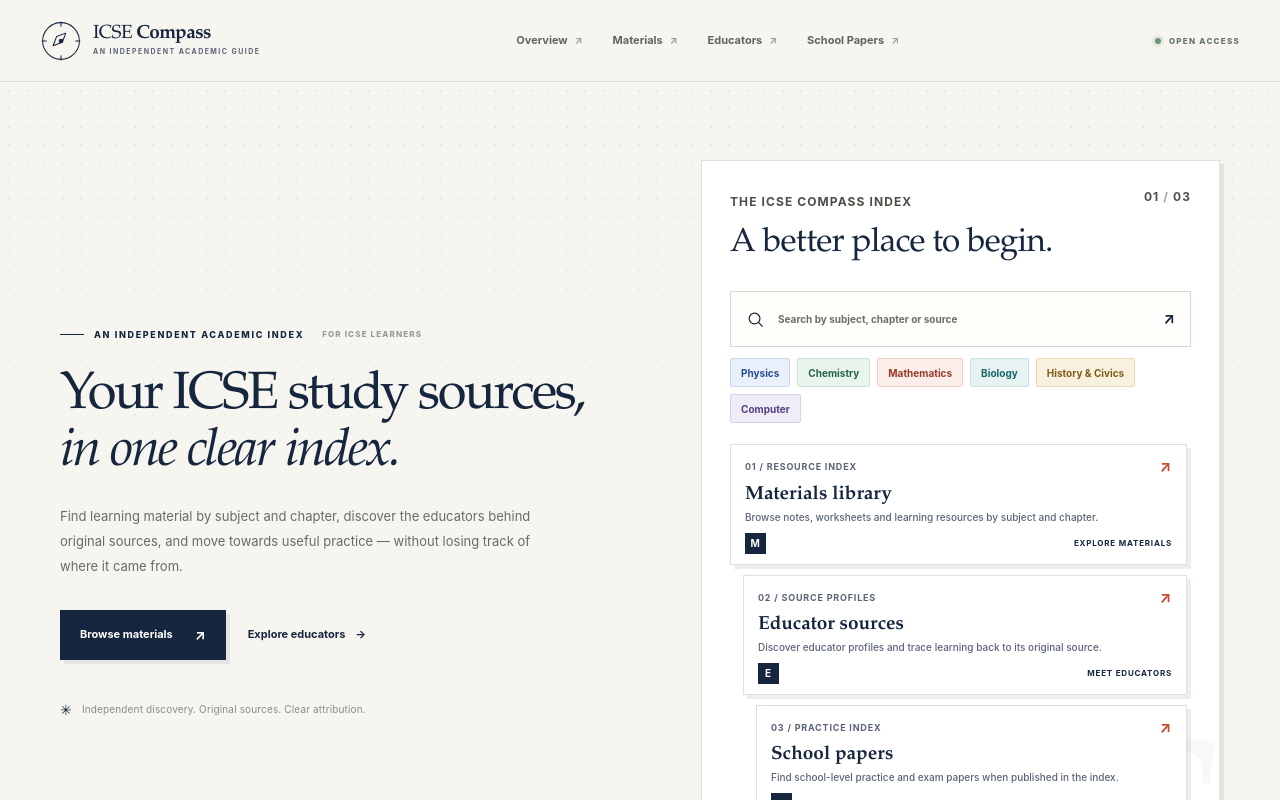
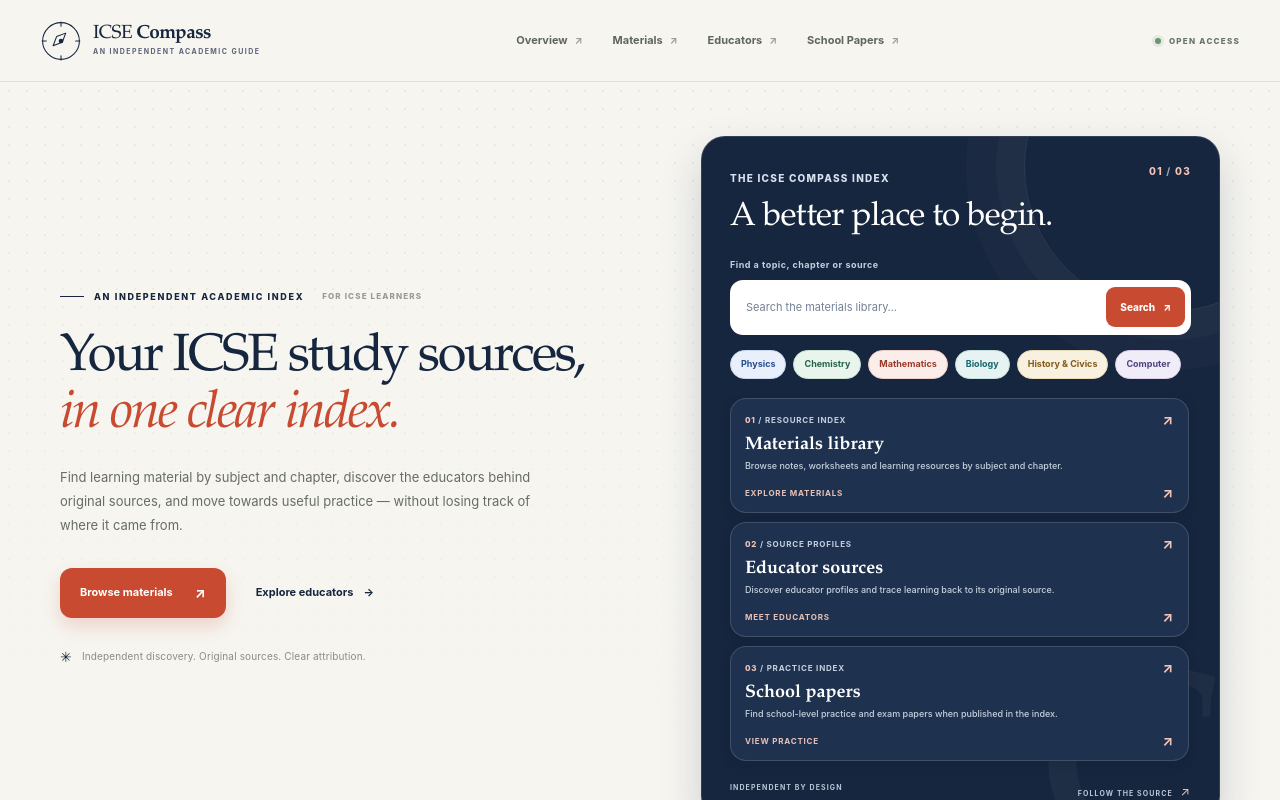
Before and after one commit to icse-cbse-10-12/icse-compass, a SvelteKit app: page / in a window 1280 px wide. Shown: the top 800 px of the page. Built offline with nearby package versions, Linux system fonts and the light colour scheme.

Commit message:
fix: give homepage a navy command card and terracotta search

```diff
--- a/src/routes/+page.svelte
+++ b/src/routes/+page.svelte
@@ -1,5 +1,20 @@
 <script lang="ts">
+  import { goto } from '$app/navigation';
   import { siteBase } from '#lib/site.ts';
+
+  let searchQuery = $state('');
+
+  const indexCards = [
+    { num: '01', label: 'RESOURCE INDEX', title: 'Materials library', desc: 'Browse notes, worksheets and learning resources by subject and chapter.', cta: 'EXPLORE MATERIALS', href: `${siteBase}/materials/` },
+    { num: '02', label: 'SOURCE PROFILES', title: 'Educator sources', desc: 'Discover educator profiles and trace learning back to its original source.', cta: 'MEET EDUCATORS', href: `${siteBase}/creators/` },
+    { num: '03', label: 'PRACTICE INDEX', title: 'School papers', desc: 'Find school-level practice and exam papers when published in the index.', cta: 'VIEW PRACTICE', href: `${siteBase}/school-papers/` }
+  ];
+
+  function handleSearch(event: SubmitEvent) {
+    event.preventDefault();
+    const query = searchQuery.trim();
+    void goto(query ? `${siteBase}/materials/?q=${encodeURIComponent(query)}` : `${siteBase}/materials/`);
+  }
 </script>
 
 <svelte:head>
@@ -18,7 +33,7 @@
       <h1 id="home-title">Your ICSE study sources,<br /><em>in one clear index.</em></h1>
       <p class="hero-description">Find learning material by subject and chapter, discover the educators behind original sources, and move towards useful practice — without losing track of where it came from.</p>
       <div class="hero-actions">
-        <a class="button button-primary" href="{siteBase}/materials/">Browse materials <span aria-hidden="true">↗</span></a>
+        <a class="button button-primary home-primary" href="{siteBase}/materials/">Browse materials <span aria-hidden="true">↗</span></a>
         <a class="text-action" href="{siteBase}/creators/">Explore educators <span aria-hidden="true">→</span></a>
       </div>
       <div class="hero-footnote"><span class="footnote-mark" aria-hidden="true">✳</span> Independent discovery. Original sources. Clear attribution.</div>
@@ -33,40 +48,34 @@
         <span class="panel-edition">01 <i>/</i> 03</span>
       </div>
 
-      <a class="hero-search-link" href="{siteBase}/materials/" aria-label="Open Materials Library to search by subject, chapter or source">
-        <svg viewBox="0 0 24 24" fill="none" aria-hidden="true"><circle cx="10.8" cy="10.8" r="6.8" stroke="currentColor" stroke-width="1.5"/><path d="m16 16 4.5 4.5" stroke="currentColor" stroke-width="1.5" stroke-linecap="round"/></svg>
-        <span>Search by subject, chapter or source</span>
-        <span class="search-action" aria-hidden="true">↗</span>
-      </a>
+      <form class="hero-search-form" onsubmit={handleSearch}>
+        <label class="hero-search-label" for="homepage-search">Find a topic, chapter or source</label>
+        <div class="hero-search-field">
+          <input id="homepage-search" type="search" bind:value={searchQuery} placeholder="Search the materials library…" aria-label="Search by subject, chapter or source" />
+          <button type="submit">Search <span aria-hidden="true">↗</span></button>
+        </div>
+      </form>
 
       <nav class="subject-shortcuts" aria-label="Quick subject searches">
-        <a class="subject-physics" href="{siteBase}/materials/?q=Physics">Physics</a>
-        <a class="subject-chemistry" href="{siteBase}/materials/?q=Chemistry">Chemistry</a>
-        <a class="subject-mathematics" href="{siteBase}/materials/?q=Mathematics">Mathematics</a>
-        <a class="subject-biology" href="{siteBase}/materials/?q=Biology">Biology</a>
-        <a class="subject-history" href="{siteBase}/materials/?q=History%20%26%20Civics">History &amp; Civics</a>
-        <a class="subject-computer" href="{siteBase}/materials/?q=Computer">Computer</a>
+        <a class="subject-physics" href={`${siteBase}/materials/?q=Physics`}>Physics</a>
+        <a class="subject-chemistry" href={`${siteBase}/materials/?q=Chemistry`}>Chemistry</a>
+        <a class="subject-mathematics" href={`${siteBase}/materials/?q=Mathematics`}>Mathematics</a>
+        <a class="subject-biology" href={`${siteBase}/materials/?q=Biology`}>Biology</a>
+        <a class="subject-history" href={`${siteBase}/materials/?q=History%20%26%20Civics`}>History &amp; Civics</a>
+        <a class="subject-computer" href={`${siteBase}/materials/?q=Computer`}>Computer</a>
       </nav>
 
       <nav class="hero-card-deck" aria-label="Explore the ICSE Compass index">
-        <a class="hero-deck-card deck-materials" href="{siteBase}/materials/">
-          <span class="deck-card-top"><span>01 / RESOURCE INDEX</span><span aria-hidden="true">↗</span></span>
-          <span class="deck-card-title">Materials library</span>
-          <span class="deck-card-description">Browse notes, worksheets and learning resources by subject and chapter.</span>
-          <span class="deck-card-bottom"><span class="deck-card-mark" aria-hidden="true">M</span><span>EXPLORE MATERIALS</span></span>
-        </a>
-        <a class="hero-deck-card deck-educators" href="{siteBase}/creators/">
-          <span class="deck-card-top"><span>02 / SOURCE PROFILES</span><span aria-hidden="true">↗</span></span>
-          <span class="deck-card-title">Educator sources</span>
-          <span class="deck-card-description">Discover educator profiles and trace learning back to its original source.</span>
-          <span class="deck-card-bottom"><span class="deck-card-mark" aria-hidden="true">E</span><span>MEET EDUCATORS</span></span>
-        </a>
-        <a class="hero-deck-card deck-practice" href="{siteBase}/school-papers/">
-          <span class="deck-card-top"><span>03 / PRACTICE INDEX</span><span aria-hidden="true">↗</span></span>
-          <span class="deck-card-title">School papers</span>
-          <span class="deck-card-description">Find school-level practice and exam papers when published in the index.</span>
-          <span class="deck-card-bottom"><span class="deck-card-mark" aria-hidden="true">P</span><span>VIEW PRACTICE</span></span>
-        </a>
+        {#each indexCards as card}
+          <a class="hero-deck-card" href={card.href}>
+            <span class="deck-card-top"><span><b>{card.num}</b> / {card.label}</span><span aria-hidden="true">↗</span></span>
+            <span class="deck-card-content">
+              <span class="deck-card-title">{card.title}</span>
+              <span class="deck-card-description">{card.desc}</span>
+            </span>
+            <span class="deck-card-bottom"><span>{card.cta}</span><span class="deck-card-arrow" aria-hidden="true">↗</span></span>
+          </a>
+        {/each}
       </nav>
 
       <div class="product-panel-footer"><span>INDEPENDENT BY DESIGN</span><span>FOLLOW THE SOURCE <b>↗</b></span></div>
@@ -118,79 +127,91 @@
     grid-template-columns: minmax(0, 1fr) minmax(430px, .92fr);
     align-items: center;
     gap: clamp(38px, 6vw, 82px);
-    min-height: 650px;
-    padding-block: 78px 88px;
+    min-height: 0;
+    padding-block: 54px 62px;
   }
   .hero-copy { max-width: 610px; }
   .hero-copy h1 { max-width: 740px; margin: 27px 0 22px; font-size: clamp(42px, 4.1vw, 58px); line-height: 1.08; letter-spacing: -2.3px; }
-  .hero-copy h1 em { color: var(--green); font-weight: 400; }
-  .hero-description { max-width: 510px; font-size: 13px; line-height: 1.95; }
+  .hero-copy h1 em { color: var(--terracotta); font-weight: 400; }
+  .hero-description { max-width: 510px; font-size: 13px; line-height: 1.85; }
   .hero-actions { gap: 22px; margin-top: 30px; }
-  .hero-footnote { margin-top: 39px; }
+  .hero-footnote { margin-top: 28px; }
   .hero-product-panel {
     position: relative;
     isolation: isolate;
     min-width: 0;
     padding: 27px 28px 18px;
     overflow: hidden;
-    background: #ffffff;
-    border: 1px solid #e2dfd7;
-    box-shadow: 4px 4px 0 #16263e14;
-    transform: perspective(1000px) translateY(0) rotateX(0) rotateY(0);
-    transform-style: preserve-3d;
-    transition: transform 220ms cubic-bezier(.2, .75, .25, 1), box-shadow 220ms ease;
+    color: #ffffff;
+    background: var(--navy);
+    border: 1px solid rgba(255, 255, 255, .12);
+    border-radius: 24px;
+    box-shadow: 0 18px 42px rgba(22, 38, 62, .18);
+  }
+  .hero-product-panel::before {
+    content: "";
+    position: absolute;
+    z-index: -1;
+    top: -115px;
+    right: -95px;
+    width: 290px;
+    height: 290px;
+    border: 1px solid rgba(255, 255, 255, .09);
+    border-radius: 50%;
+    box-shadow: 0 0 0 28px rgba(255, 255, 255, .025), 0 0 0 58px rgba(255, 255, 255, .02);
+    pointer-events: none;
   }
   @media (hover: hover) and (pointer: fine) {
-    .hero-product-panel { will-change: transform; }
-    .hero-product-panel:hover { transform: perspective(1000px) rotateX(1.2deg) rotateY(-1.2deg) translateY(-2px); box-shadow: 0 12px 28px rgba(37, 41, 35, .09); }
+    .hero-product-panel { will-change: transform; transition: transform 220ms cubic-bezier(.2, .75, .25, 1), box-shadow 220ms ease; }
+    .hero-product-panel:hover { transform: translateY(-2px); box-shadow: 0 22px 48px rgba(22, 38, 62, .22); }
   }
   .product-panel-heading, .product-panel-footer { position: relative; z-index: 1; display: flex; align-items: flex-start; justify-content: space-between; gap: 16px; }
-  .panel-kicker, .panel-edition { color: #4a5046; font-size: 12px; font-weight: 700; letter-spacing: 1.1px; }
-  .product-panel-footer { color: #4a5046; font-size: 9px; font-weight: 750; letter-spacing: 1px; }
-  .product-panel-heading h2 { margin: 13px 0 0; color: var(--ink); font: 500 clamp(25px, 2.6vw, 34px)/1.12 var(--serif); letter-spacing: -.7px; }
-  .panel-edition { white-space: nowrap; }
-  .panel-edition i { color: #9aa397; font-style: normal; }
-  .subject-shortcuts { position: relative; z-index: 1; display: flex; flex-wrap: wrap; gap: 7px; margin-top: 11px; }
-  .subject-shortcuts a { display: inline-flex; align-items: center; min-height: 29px; padding: 5px 10px; color: #356b58; background: #f3f5ef; border: 1px solid #d8dfd3; font-size: 10px; font-weight: 650; line-height: 1.2; transition: background .18s ease, border-color .18s ease, color .18s ease; }
-  .subject-shortcuts a:hover, .subject-shortcuts a:focus-visible { color: #244d3e; background: #eaf0e8; border-color: #9eb5a4; }
-  .subject-shortcuts a:focus-visible { outline: 2px solid #356b58; outline-offset: 2px; }
-  .hero-search-link {
-    position: relative; z-index: 1;
-    display: flex; align-items: center; gap: 13px;
-    min-height: 56px; margin-top: 29px; padding: 0 15px;
-    color: #667064; background: rgba(255, 254, 250, .88);
-    border: 1px solid #d3d9cf; font-size: 10px; font-weight: 650;
-    transition: border-color .18s ease, background .18s ease, transform .18s ease;
-  }
-  .hero-search-link:hover { border-color: #8da493; background: #fffefa; transform: translateY(-1px); }
-  .hero-search-link svg { width: 19px; height: 19px; flex: 0 0 auto; color: var(--green); }
-  .search-action { margin-left: auto; color: var(--green); font-size: 15px; }
-  @keyframes deckCardEnter { from { opacity: 0; transform: translateY(8px); } to { opacity: 1; transform: translateY(0); } }
-  .hero-card-deck { position: relative; z-index: 1; display: grid; gap: 10px; margin-top: 17px; padding: 4px 4px 7px 0; perspective: 1000px; }
-  .hero-deck-card:nth-child(1) { animation-delay: 60ms; }
-  .hero-deck-card:nth-child(2) { animation-delay: 120ms; }
-  .hero-deck-card:nth-child(3) { animation-delay: 180ms; }
-  .hero-deck-card { position: relative; display: flex; min-height: 111px; flex-direction: column; padding: 12px 14px 10px; color: var(--ink); background: #ffffff; border: 1px solid #e2dfd7; box-shadow: 4px 4px 0 #16263e14; transform: translateY(0); animation: deckCardEnter 360ms cubic-bezier(.2, .75, .25, 1) both; transition: transform 180ms ease, box-shadow 180ms ease; }
-  .hero-deck-card:hover, .hero-deck-card:focus-visible { transform: translateY(-4px); box-shadow: 6px 8px 0 #16263e1c; }
-  .deck-card-top, .deck-card-bottom { display: flex; align-items: center; justify-content: space-between; gap: 12px; color: #596477; font: 750 9px/1.3 var(--sans); letter-spacing: .8px; }
-  .deck-card-top > span:last-child { color: var(--terracotta); font-size: 15px; }
-  .deck-card-title { margin-top: 7px; color: var(--navy); font: 600 19px/1.15 var(--serif); }
-  .deck-card-description { margin-top: 4px; color: #596477; font: 450 10px/1.5 var(--sans); }
-  .deck-card-bottom { margin-top: auto; padding-top: 8px; color: var(--navy); font-size: 8px; }
-  .deck-card-mark { display: grid; width: 21px; height: 21px; place-items: center; color: #fff; background: var(--navy); font: 700 10px var(--sans); }
-  .deck-educators { margin-left: 13px; }
-  .deck-practice { margin-left: 26px; }
-  .subject-shortcuts a { font-family: var(--sans); border-radius: 2px; }
-  .subject-shortcuts .subject-physics { color: #244c91; background: #eaf0fb; border-color: #cbd8ef; }
+  .panel-kicker, .panel-edition { color: #d9e2ef; font-size: 10px; font-weight: 800; letter-spacing: 1.25px; }
+  .product-panel-footer { color: #b9c6d7; font-size: 8px; font-weight: 750; letter-spacing: 1px; }
+  .product-panel-heading h2 { margin: 11px 0 0; color: #ffffff; font: 500 clamp(25px, 2.6vw, 34px)/1.12 var(--serif); letter-spacing: -.7px; }
+  .panel-edition { white-space: nowrap; color: #f4c4b7; }
+  .panel-edition i { color: #91a2b9; font-style: normal; }
+  .hero-search-form { position: relative; z-index: 1; margin-top: 22px; }
+  .hero-search-label { display: block; margin-bottom: 8px; color: #c5d0df; font-size: 9px; font-weight: 700; letter-spacing: .5px; }
+  .hero-search-field { display: flex; align-items: center; gap: 7px; padding: 5px; background: #ffffff; border: 1px solid rgba(255, 255, 255, .35); border-radius: 13px; }
+  .hero-search-field input { width: 100%; min-width: 0; min-height: 43px; padding: 0 10px; color: #16263e; background: transparent; border: 0; outline: 0; font-size: 11px; }
+  .hero-search-field input::placeholder { color: #748094; opacity: 1; }
+  .hero-search-field input:focus-visible { outline: 2px solid var(--terracotta); outline-offset: -2px; border-radius: 8px; }
+  .hero-search-field button { display: inline-flex; align-items: center; justify-content: center; gap: 8px; flex: 0 0 auto; min-height: 40px; padding: 0 14px; color: #ffffff; background: var(--terracotta); border: 0; border-radius: 9px; font-size: 10px; font-weight: 800; cursor: pointer; transition: background .18s ease, transform .18s ease; }
+  .hero-search-field button:hover { background: #ad3d27; transform: translateY(-1px); }
+  .hero-search-field button:focus-visible { outline: 3px solid #f6c6b9; outline-offset: 2px; }
+  .subject-shortcuts { position: relative; z-index: 1; display: flex; flex-wrap: wrap; gap: 7px; margin-top: 15px; }
+  .subject-shortcuts a { display: inline-flex; align-items: center; min-height: 29px; padding: 5px 10px; color: #244c91; background: #eaf0fb; border: 1px solid #cbd8ef; border-radius: 999px; font-size: 9px; font-weight: 750; line-height: 1.2; transition: transform .18s ease, filter .18s ease; }
   .subject-shortcuts .subject-chemistry { color: #246447; background: #e9f4ed; border-color: #c9e2d2; }
   .subject-shortcuts .subject-mathematics { color: #9b3929; background: #fbede9; border-color: #efd0c7; }
   .subject-shortcuts .subject-biology { color: #17666b; background: #e7f3f2; border-color: #c5e1df; }
   .subject-shortcuts .subject-history { color: #805a19; background: #f8f1df; border-color: #e9dbb7; }
   .subject-shortcuts .subject-computer { color: #51427e; background: #f0edf8; border-color: #d9d1eb; }
-  .subject-shortcuts a:hover, .subject-shortcuts a:focus-visible { filter: saturate(1.18); transform: translateY(-1px); }
-  .product-panel-footer { margin-top: 18px; font-size: 7px; letter-spacing: 1.1px; }
-  .product-panel-footer b { margin-left: 5px; font-size: 12px; font-weight: 400; }
-  .panel-watermark { position: absolute; z-index: 0; right: -8px; bottom: -77px; color: rgba(53, 107, 88, .045); font: 500 260px/.8 var(--serif); pointer-events: none; }
+  .subject-shortcuts a:hover { filter: saturate(1.18); transform: translateY(-1px); }
+  .subject-shortcuts a:focus-visible { outline: 2px solid #f6c6b9; outline-offset: 3px; }
+  @keyframes deckCardEnter { from { opacity: 0; transform: translateY(8px); } to { opacity: 1; transform: translateY(0); } }
+  .hero-card-deck { position: relative; z-index: 1; display: grid; gap: 9px; margin-top: 17px; padding: 2px 2px 5px 0; }
+  .hero-deck-card:nth-child(1) { animation-delay: 50ms; }
+  .hero-deck-card:nth-child(2) { animation-delay: 100ms; }
+  .hero-deck-card:nth-child(3) { animation-delay: 150ms; }
+  .hero-deck-card { display: flex; min-height: 105px; flex-direction: column; padding: 12px 14px 10px; color: #ffffff; background: #1e314e; border: 1px solid rgba(255, 255, 255, .15); border-radius: 16px; box-shadow: 0 4px 12px rgba(4, 14, 29, .12); animation: deckCardEnter 360ms cubic-bezier(.2, .75, .25, 1) both; transition: transform 180ms ease, border-color 180ms ease, background 180ms ease, box-shadow 180ms ease; }
+  .hero-deck-card:hover, .hero-deck-card:focus-visible { color: #ffffff; background: #243b5e; border-color: rgba(244, 196, 183, .65); transform: translateY(-2px); box-shadow: 0 8px 18px rgba(4, 14, 29, .18); }
+  .hero-deck-card:focus-visible { outline: 3px solid #f6c6b9; outline-offset: 3px; }
+  .deck-card-top, .deck-card-bottom { display: flex; align-items: center; justify-content: space-between; gap: 12px; color: #c4cfdd; font: 750 8px/1.3 var(--sans); letter-spacing: .8px; }
+  .deck-card-top b { color: #f4c4b7; font-weight: 850; }
+  .deck-card-top > span:last-child { color: #f4c4b7; font-size: 14px; }
+  .deck-card-content { display: block; margin: 6px 0 5px; }
+  .deck-card-title { display: block; color: #ffffff; font: 600 18px/1.15 var(--serif); }
+  .deck-card-description { display: block; margin-top: 3px; color: #c7d1df; font: 450 9px/1.45 var(--sans); }
+  .deck-card-bottom { margin-top: auto; padding-top: 7px; color: #e7c1b7; font-size: 8px; }
+  .deck-card-arrow { color: #f4c4b7; font-size: 14px; transition: transform .18s ease; }
+  .hero-deck-card:hover .deck-card-arrow { transform: translate(2px, -2px); }
+  .product-panel-footer { margin-top: 17px; font-size: 7px; letter-spacing: 1.1px; }
+  .product-panel-footer b { margin-left: 5px; color: #f4c4b7; font-size: 12px; font-weight: 400; }
+  .panel-watermark { position: absolute; z-index: 0; right: -8px; bottom: -77px; color: rgba(255, 255, 255, .035); font: 500 260px/.8 var(--serif); pointer-events: none; }
+  .home-primary { color: #ffffff; background: var(--terracotta); border-radius: 12px; box-shadow: 0 8px 18px rgba(200, 75, 49, .2); }
+  .home-primary:hover { background: #ad3d27; transform: translateY(-2px); }
+  .text-action { border-radius: 10px; padding-inline: 8px; }
   .home-method { display: grid; grid-template-columns: minmax(230px, .8fr) minmax(0, 1.4fr); gap: clamp(38px, 8vw, 112px); padding-block: 78px 92px; border-top: 1px solid var(--line); }
   .method-intro h2 { margin: 19px 0 17px; color: var(--ink); font: 500 clamp(36px, 4vw, 49px)/1.08 var(--serif); letter-spacing: -1.4px; }
   .method-intro h2 em { color: var(--green); font-weight: 400; }
@@ -206,7 +227,7 @@
   .home-principle .principle-inner > a { display: inline-flex; align-items: center; gap: 10px; margin-left: auto; color: var(--green); font-size: 9px; font-weight: 850; letter-spacing: .7px; white-space: nowrap; }
   .home-principle .principle-inner > a:hover { color: var(--green-dark); }
   @media (prefers-reduced-motion: reduce) {
-    .hero-product-panel, .hero-index-row, .index-row-arrow, .hero-card-deck, .hero-deck-card { animation: none !important; transition: none !important; transform: none !important; will-change: auto !important; }
+    .hero-product-panel, .hero-card-deck, .hero-deck-card { animation: none !important; transition: none !important; transform: none !important; will-change: auto !important; }
   }
   @media (max-width: 1050px) {
     .home-hero { grid-template-columns: minmax(0, 1fr) minmax(360px, .95fr); gap: 34px; min-height: 590px; padding-block: 64px 72px; }
@@ -239,10 +260,6 @@
     .hero-search-link { min-height: 52px; gap: 9px; margin-top: 22px; padding-inline: 11px; font-size: 10px; }
     .subject-shortcuts { gap: 6px; margin-top: 9px; }
     .subject-shortcuts a { min-height: 28px; padding-inline: 8px; font-size: 9px; }
-    .index-row-meta { padding: 4px 5px; font-size: 7px; }
-    .hero-index-row { min-height: 73px; gap: 11px; }
-    .index-row-copy strong { font-size: 18px; }
-    .index-row-copy small { font-size: 8px; }
     .product-panel-footer { font-size: 6px; letter-spacing: .8px; }
     .home-method { gap: 28px; padding-block: 48px 53px; }
     .method-intro h2 { margin-block: 15px 12px; font-size: 37px; }
@@ -258,9 +275,6 @@
   @media (max-width: 370px) {
     .hero-copy h1 { font-size: 42px; }
     .hero-product-panel { padding-inline: 13px; }
-    .hero-index-row { gap: 8px; }
-    .index-row-copy strong { font-size: 17px; }
-    .index-row-copy small { font-size: 7px; }
     .method-step { grid-template-columns: 88px minmax(0, 1fr); }
   }
 </style>
```
Also changed, not shown: 1 other file (tests, documents, lock files or other folders).
